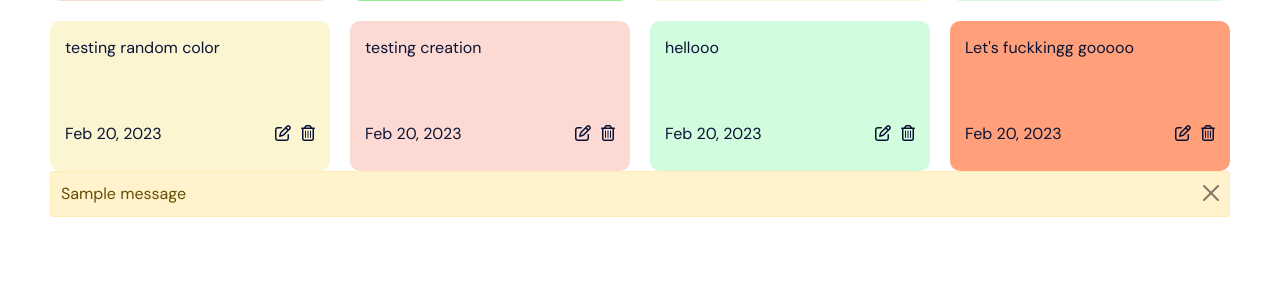
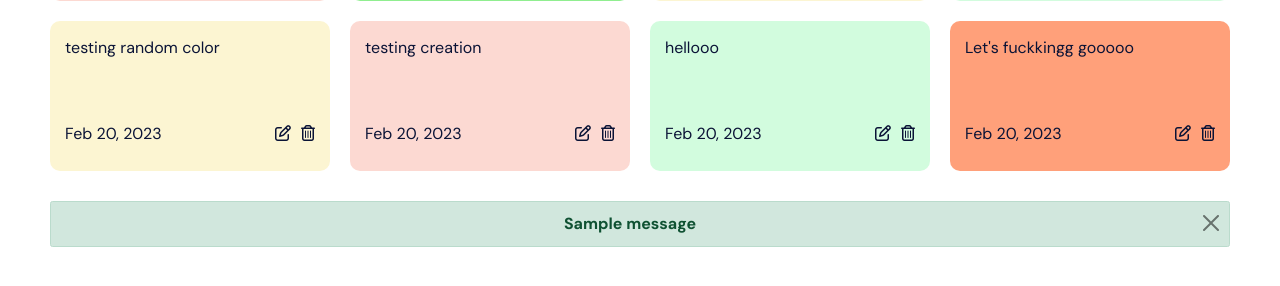
Before and after one commit to Oluwaseun241/Sticky_Notes, a Django app: page / in a window 1280 px wide. Shown: the part 320-606 px from the top of the page. Run offline with Django 4.2, Linux system fonts and the light colour scheme; data comes from the database, SQL or seed files in the repository; both versions use the stored data as it was after the commit; one stand-in notice (Sample message) is shown; some libraries are stand-ins or nearby versions.

Commit message:
styles: init

```diff
--- a/templates/base.html
+++ b/templates/base.html
@@ -45,9 +45,9 @@
         {% endfor %}
       </section>
       {% if messages %}
-        <div class="alert alert-warning alert-dismissible fade show" role="alert">
+        <div class="alert alert-success alert-dismissible fade show my-5 text-center" role="alert">
           {% for message in messages %}
-            {{ message }}
+            <strong>{{ message }}</strong>
         {% endfor %}
         <button type="button" class="btn-close" data-bs-dismiss="alert" aria-label="Close"></button>
         </div>
--- a/templates/form.html
+++ b/templates/form.html
@@ -1,7 +1,7 @@
 {% extends 'base.html' %}
 {% block content %}
 <h2>Create StickyNotes</h2>
-    <form method="post" action="{% url 'create_note' %}">
+    <form method="post" action="{% url 'create_note' %}" autocomplete="off">
         {% csrf_token %}
         {{form}}
         <button type="submit">Add</button>
```
Also changed, not shown: db.sqlite3.
